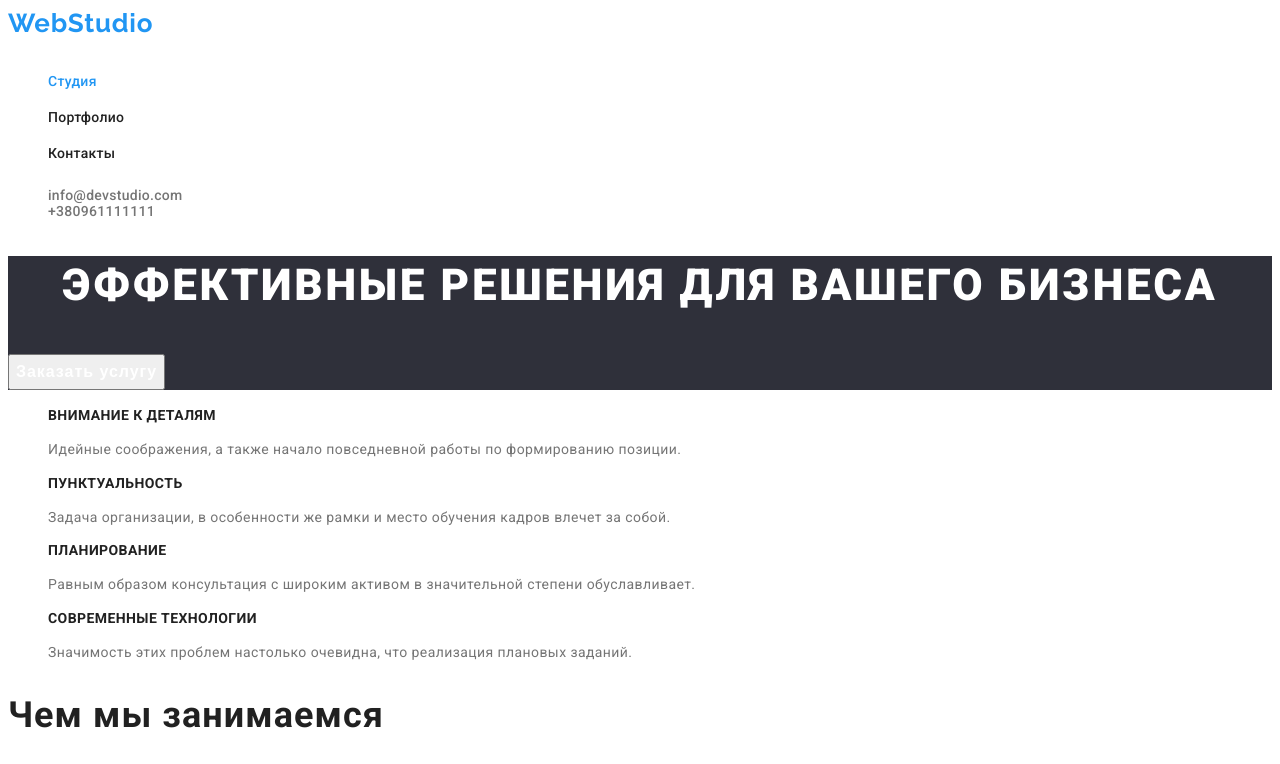
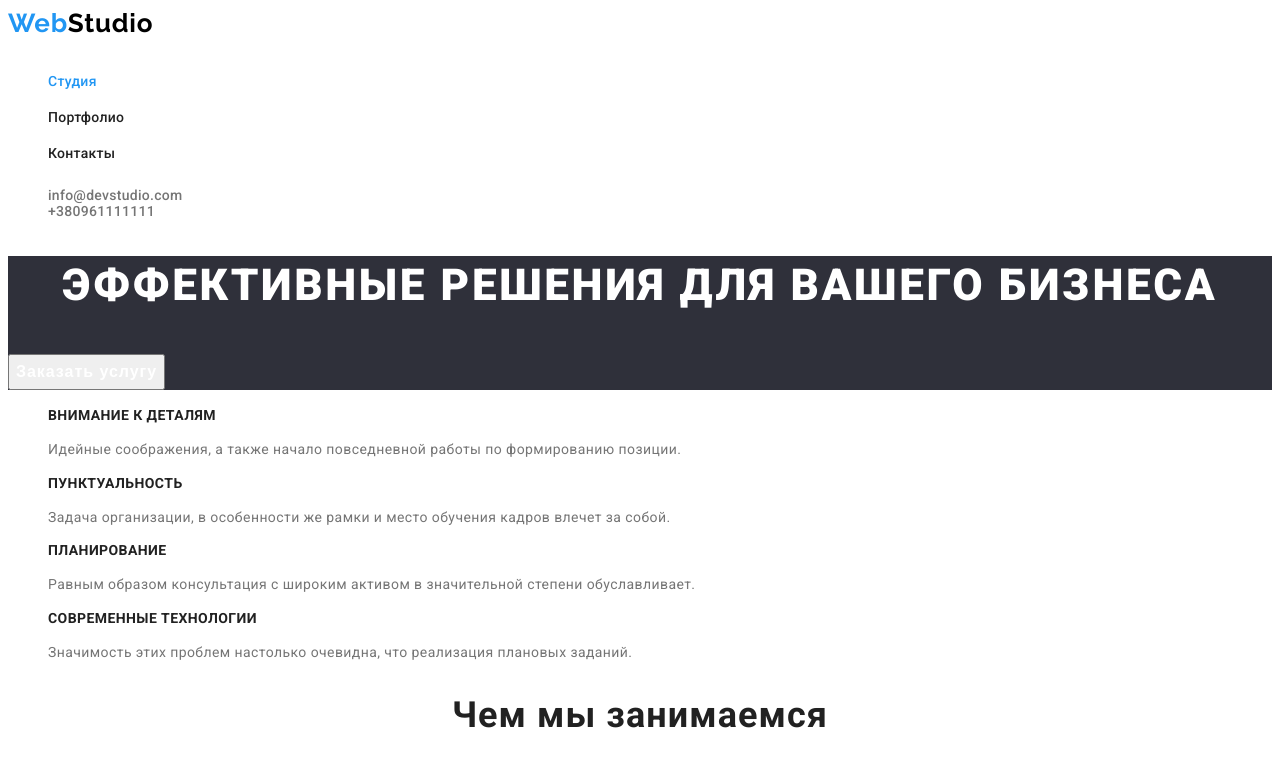
Before and after one commit to KaterinaKaterinovna/goit-markup-hw-03, a plain HTML site: page index.html in a window 1280 px wide. Shown: the top 764 px of the page. Drawn offline with Linux system fonts and the light colour scheme.

Commit message:
adds position

```diff
--- a/CSS/common.css
+++ b/CSS/common.css
@@ -17,6 +17,10 @@
 
   ul {
     list-style: none;
+  }
+
+  span{
+color: var(--accent-text-color);
   }
 
   .link{
@@ -67,11 +71,11 @@
   line-height: 1.19;
   letter-spacing: 0.03em;
   text-decoration: none;
-  color: var(--accent-text-color);
+  color: #000000;
   }
 
   .footer-logo{
-    color: var(--accent-text-color) ;
+    color: #ffffff ;
   }
 
     .address{
--- a/CSS/main.css
+++ b/CSS/main.css
@@ -42,9 +42,11 @@
 /*Секция Чем мы занимаемся/Наша команда */
 .page-title{
   font-weight: 700;
+  text-align: center;
+  font-size: 36px;
   line-height: 1.16;
   letter-spacing: 0.03em;
-  font-size: 36px;
+
 }
 .foto-name{
   font-weight: 500;
--- a/index.html
+++ b/index.html
@@ -13,7 +13,7 @@
 <body>
        <!-- Хедер -->
     <header>
-    <a class="logo" href="./index.html">WebStudio</a>
+    <a class="logo" href="./index.html"><span class="logo-accent">Web</span>Studio</a>
     <nav class="link-nav">
         <ul>
             <li><a href="" class="page-current link">Студия</a></li>
@@ -88,7 +88,7 @@
 </main>
 <!-- Футер -->
 <footer class="dark-bg">
-        <a class="footer-logo link" href="">WebStudio</a>
+        <a class="footer-logo link" href=""><span class="logo-accent">Web</span>Studio</a>
     <address>
         <p class="address"> г. Киев, пр-т Леси Украинки, 26</p>
         <ul class="link-contact">
```
Also changed, not shown: portfolio.html (+2 -2 lines).
